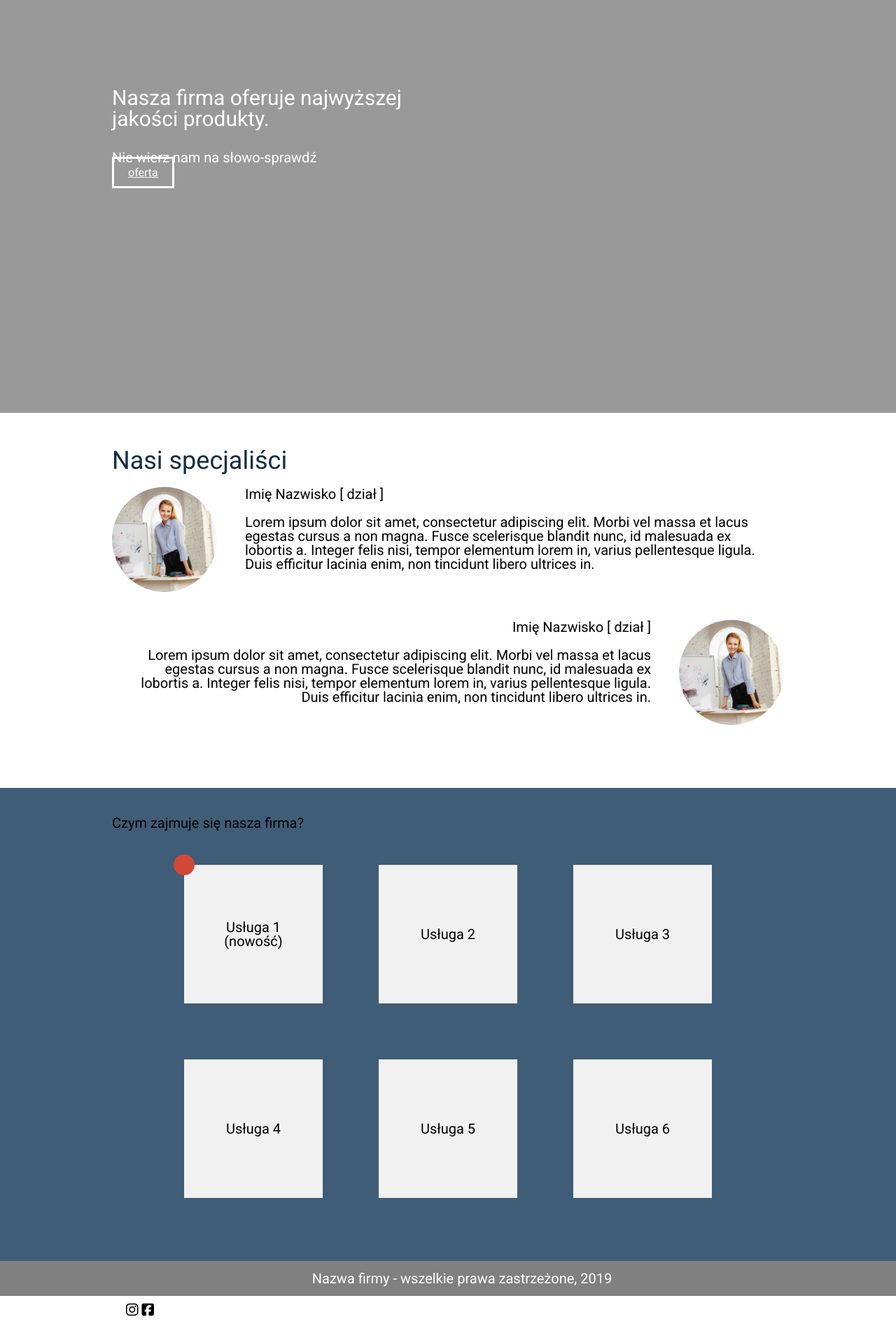
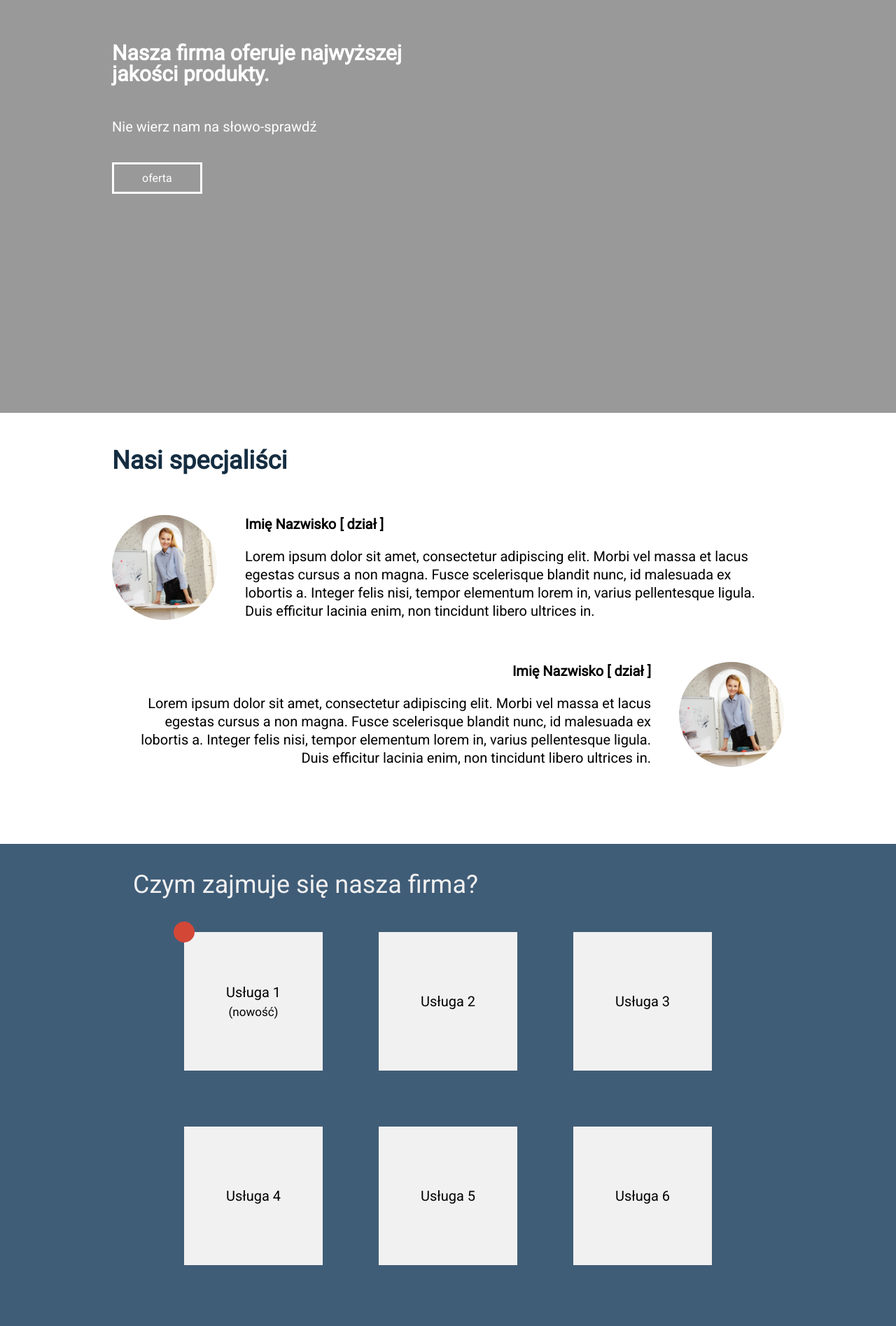
Before and after one commit to agnieszkaflow/projekt_1, a plain HTML site: page index.html in a window 1280 px wide. Shown: the part 260-2155 px from the top of the page at 70% size. Drawn offline with Linux system fonts and the light colour scheme.

Commit message:
Add files via upload

```diff
--- a/style.css
+++ b/style.css
@@ -1,7 +1,10 @@
-@import url('https://fonts.googleapis.com/css2?family=Roboto&display=swap');
-
+@import url("https://fonts.googleapis.com/css2?family=Roboto&display=swap");
+* {
+  scroll-behavior: smooth;
+}
 body {
-    font-family: 'Roboto', sans-serif;
+  font-family: "Roboto", sans-serif;
+  font-style: normal;
   font-size: 20px;
   width: 100%;
   height: 100vh;
@@ -11,21 +14,22 @@ body {
   width: 100%;
   height: 50px;
   display: flex;
-    justify-content: space-between;
   background-color: grey;
 }
 
-.topnav ul {
-    list-style: none;
+.topnav-left {
+  float: left;
+}
+
+.topnav-right {
+  float: right;
   display: flex;
-
 }
 
 .topnav a {
   color: white;
   text-decoration: none;
   display: block;
-    text-align: center;
   padding: 14px;
 }
 
@@ -40,8 +44,6 @@ body {
   background-position: center;
   background-repeat: no-repeat;
   background-size: cover;
-
-
 }
 
 .shade {
@@ -62,13 +64,12 @@ body {
 .banner-text {
   color: white;
   width: 500px;
-
-
 }
 
 .banner-text h1 {
   font-size: 30px;
-    margin-bottom: 30px;
+  margin-bottom: 50px;
+  font-weight: bold;
 }
 
 .button {
@@ -76,11 +77,12 @@ body {
   text-align: center;
   font-size: 16px;
   color: white;
-    padding: 10px 20px;
+  padding: 10px 40px;
   border: 3px solid #fff;
-    margin-top: 30px;
   width: 150px;
   transition-duration: 1s;
+  text-decoration: none;
+  line-height: 8;
 }
 
 .button:hover {
@@ -91,18 +93,17 @@ body {
 .content {
   width: auto;
   height: 100vh;
-    background-color: #F1F1F1;
+  background-color: #f1f1f1;
   margin: auto;
   display: flex;
   flex-direction: column;
-
 }
 
 h2 {
   font-size: 36px;
-    color: #152D41;
-
-    margin-bottom: 20px;
+  font-weight: bold;
+  color: #152d41;
+  margin-bottom: 60px;
 }
 
 .photo {
@@ -110,7 +111,6 @@ h2 {
   height: 150px;
   aspect-ratio: 1;
   border-radius: 50%;
-
   background-image: url(osoba1.jpg);
   background-size: cover;
   background-position: center;
@@ -118,12 +118,13 @@ h2 {
 
 .details {
   margin: 0 40px;
+  line-height: 130%;
 }
 
 .specialist {
   display: flex;
   flex-direction: row;
-    margin-bottom: 40px;
+  margin-bottom: 60px;
 }
 
 .specialist-section {
@@ -143,26 +144,26 @@ h2 {
 
 .details h3 {
   margin-bottom: 20px;
+  font-weight: bold;
 }
 
 .info {
-    background-color: #405D78;
+  background-color: #405d78;
   padding: 40px 0;
 }
 
-.pytanie {
+.question {
   font-size: 36px;
-    color: #F1F1F1;
+  color: #f1f1f1;
   margin-left: 30px;
 }
 
-.usługa1 {
+.box1 {
   font-size: 17px;
   padding-top: 10px;
 }
 
 .flex-container {
-
   display: grid;
   grid-template-columns: auto auto auto;
   grid-column-gap: 80px;
@@ -172,12 +173,11 @@ h2 {
   justify-content: center;
 }
 
-.flex-container>.flex-box {
+.flex-container > .flex-box {
   width: 198px;
   height: 198px;
   margin: auto;
-    background-color: #F1F1F1;
-
+  background-color: #f1f1f1;
 }
 
 .flex-box {
@@ -186,14 +186,13 @@ h2 {
   justify-content: center;
   flex-direction: column;
   transition-duration: 0.5s;
-
 }
 
 .flex-box:hover {
   transform: scale(1.05);
 }
 
-.flex-container>.flex-box:nth-child(1)::before {
+.flex-container > .flex-box:nth-child(1)::before {
   content: " ";
   height: 30px;
   width: 30px;
@@ -203,28 +202,34 @@ h2 {
   position: absolute;
   margin-left: -198px;
   margin-top: -198px;
-
 }
 
 .footer {
   width: 100%;
   height: 50px;
   background-color: grey;
-    display: flex;
-    justify-content: space-between;
-
 }
 
 .txt-footer {
-    text-align: center;
-    justify-content: center;
+  font-size: 18px;
   padding: 15px;
   color: #fff;
-    margin-left: 40px;
+}
+
+.fa-brands {
+  padding: 10px 20px;
+  width: 10px;
+  height: 10px;
+  color: white;
+  display: inline-flex;
+  font-size: xx-large;
 }
 
 .icons {
+  margin-right: 20px;
+}
 
+.footer-container {
+  display: flex;
   justify-content: space-between;
-    padding: 10px 20px;
 }
```
Lines whose indentation alone changed are shown as unchanged.
